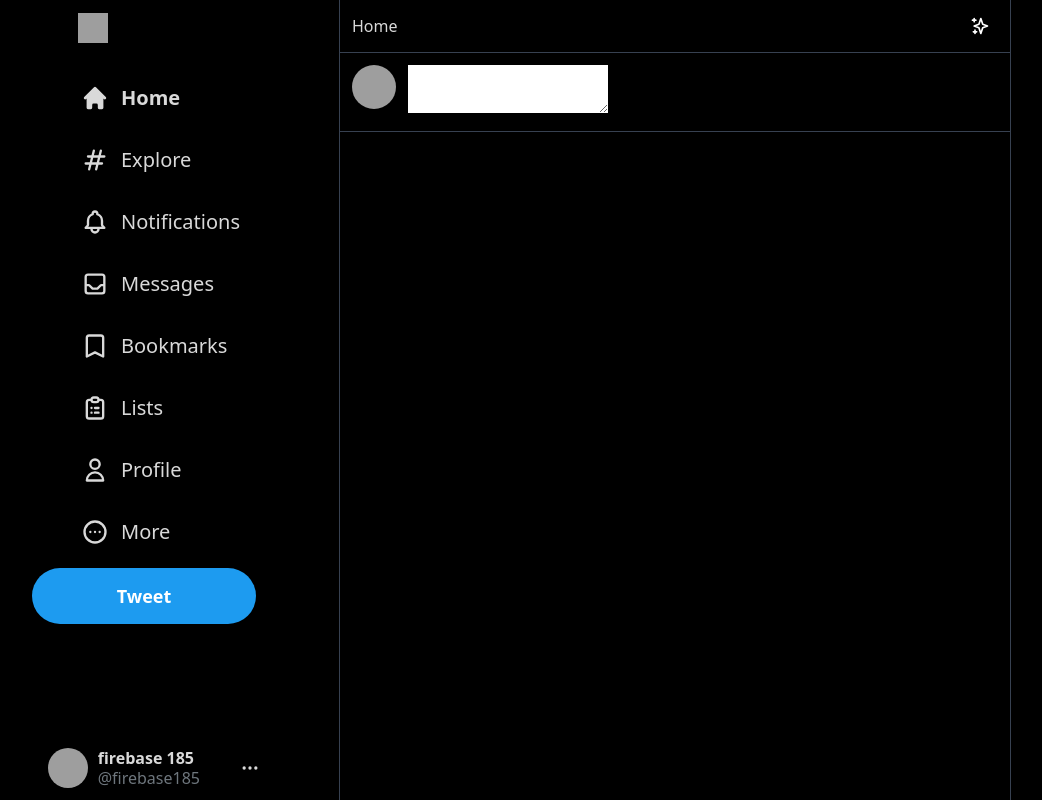
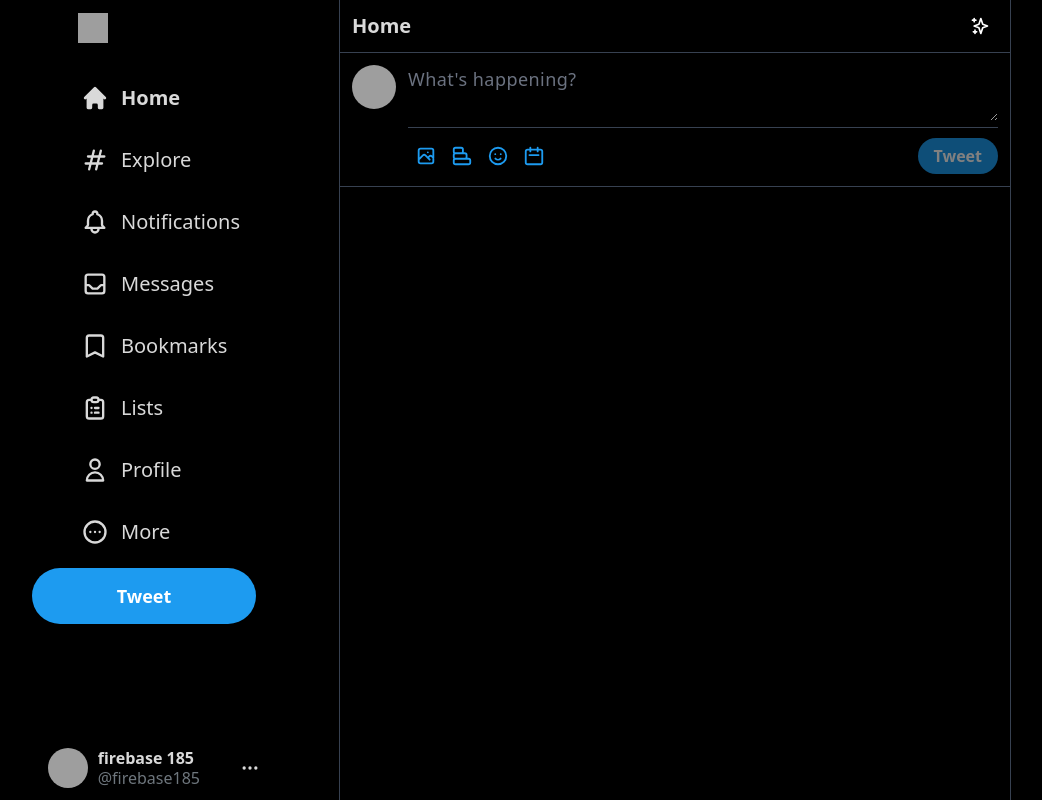
Before and after one commit to viktorCodes/farmers-market-demo, a Next.js app in the folder farmers-market-v9/: page / in a window 1280 px wide. Shown: the whole page, without its empty margins (63-1105 px from the left). Built offline with nearby package versions, Linux system fonts and the light colour scheme; grey boxes are pictures that could not be loaded.

Commit message:
having trouble with emoji mart css

```diff
--- a/farmers-market-v9/components/Feed.js
+++ b/farmers-market-v9/components/Feed.js
@@ -7,7 +7,7 @@ function Feed() {
     <div className="flex-grow border-l border-r border-gray-700 max-w-2xl sm:ml-[73px] xl:ml-[370px]">
 
         <div className="text-[#d9d9d9] flex items-center sm:justify-between py-2 px-3 sticky top-0 z-50 bg-black border-b border-gray-700">
-          <h2>Home</h2>
+          <h2 className="text-lg sm:text-xl font-bold">Home</h2>
 
            <div className="hoverAnimation w-9 h-9 flex items-center justify-center xl:px-0 ml-auto">
             <SparklesIcon className="h-5 text-white"/>
--- a/farmers-market-v9/components/Input.js
+++ b/farmers-market-v9/components/Input.js
@@ -1,26 +1,158 @@
+import {useRef, useState} from 'react';
+import{CalendarIcon,
+    ChartBarIcon,
+    EmojiHappyIcon,
+    PhotographIcon,
+    XIcon,} from "@heroicons/react/outline";
+    // const Picker = dynamic(() => import("emoji-picker-react"), { ssr: false });
+    import 'emoji-mart/css/emoji-mart.css';
+    import  { Picker }  from 'emoji-mart';
 
 
 function Input() {
 
-   // const [input, setInput] = useState("");
+    const [input, setInput] = useState("");
+    const [selectedFile, setSelectedFile] = useState(null);
+    const filePickerRef = useRef(null);
+    const [loading, setLoading] = useState(false);
+    const [showEmojis, setShowEmojis] = useState(false);
+
+    const sendPost = async () => {
+        if (loading) return;
+        setLoading(true);
+
+        const docRef = await addDoc(collection(db, "posts"), {
+          id: session.user.uid,
+          username: session.user.name,
+          userImg: session.user.image,
+          tag: session.user.tag,
+          text: input,
+          timestamp: serverTimestamp(),
+        });
+
+        const imageRef = ref(storage, `posts/${docRef.id}/image`);
+
+        if (selectedFile) {
+          await uploadString(imageRef, selectedFile, "data_url").then(async () => {
+            const downloadURL = await getDownloadURL(imageRef);
+            await updateDoc(doc(db, "posts", docRef.id), {
+              image: downloadURL,
+            });
+          });
+        }
+
+        setLoading(false);
+        setInput("");
+        setSelectedFile(null);
+        setShowEmojis(false);
+      };
+
+    const addImageToPost = (e) => {
+        const reader = new FileReader();
+        if (e.target.files[0]) {
+          reader.readAsDataURL(e.target.files[0]);
+        }
+
+        reader.onload = (readerEvent) => {
+          setSelectedFile(readerEvent.target.result);
+        };
+      };
+
+      const addEmoji = (e) => {
+        let sym = e.unified.split("-");
+        let codesArray = [];
+        sym.forEach((el) => codesArray.push("0x" + el));
+        let emoji = String.fromCodePoint(...codesArray);
+        setInput(input + emoji);
+      };
 
 
   return (
-    <div className={`border-b border-gray-700 p-3 flex space-x-3 overflow-y-scroll`}>
+    <div className={`border-b border-gray-700 p-3 flex space-x-3 overflow-y`}>
    <img
           src="C:\Users\VICTOR\farmers-market-v9\farmers-market-v9\public\logo144.png"           //{session.user.image}
           alt=""
           className="h-11 w-11 rounded-full cursor-pointer"
         />
 
-        <div className="w-full divide-y divide-gray-700">
-            <div className={``}>
+        <div className="divide-y divide-gray-700 w-full">
+            <div className={`${selectedFile && "pb-7"} ${input && "space-y-2.5"}`}>
 
-                <textarea  rows="2"></textarea>
+                <textarea value={input}
+                rows="2"
+                onChange={(e) => setInput(e.target.value)}
+                placeholder="What's happening?"
+                className="bg-transparent outline-none text-[#d9d9d9] text-lg placeholder-gray-500 tracking-wide w-full min-h-[50px]"/>
 
 
+
+         {selectedFile && (
+            <div className="relative">
+              <div
+                className="absolute w-8 h-8 bg-[#15181c] hover:bg-[#272c26] bg-opacity-75 rounded-full flex items-center justify-center top-1 left-1 cursor-pointer"
+                onClick={() => setSelectedFile(null)}
+              >
+                <XIcon className="text-white h-5" />
+              </div>
+              <img
+                src={selectedFile}
+                alt=""
+                className="rounded-2xl max-h-80 object-contain"
+              />
             </div>
+          )}
+          </div>
+          {!loading && (
+          <div className="flex items-center justify-between pt-2.5">
+            <div className="flex items-center">
+              <div
+                className="icon"
+                onClick={() => filePickerRef.current.click()}
+              >
+                <PhotographIcon className="text-[#1d9bf0] h-[22px]" />
+                <input
+                  type="file"
+                  ref={filePickerRef}
+                  hidden
+                  onChange={addImageToPost}
+                />
+              </div>
 
+              <div className="icon rotate-90">
+                <ChartBarIcon className="text-[#1d9bf0] h-[22px]" />
+              </div>
+
+              <div className="icon" onClick={() => setShowEmojis(!showEmojis)}>
+                <EmojiHappyIcon className="text-[#1d9bf0] h-[22px]" />
+              </div>
+
+              <div className="icon">
+                <CalendarIcon className="text-[#1d9bf0] h-[22px]" />
+              </div>
+
+        {showEmojis && (
+                <Picker
+                    onSelect={addEmoji}
+                    style={{
+                    position: "absolute",
+                    marginTop: "465px",
+                    marginLeft: -40,
+                    maxWidth: "320px",
+                    borderRadius: "20px",
+                  }}
+                  theme="dark"
+                />
+              )}
+            </div>
+            <button
+              className="bg-[#1d9bf0] text-white rounded-full px-4 py-1.5 font-bold shadow-md hover:bg-[#1a8cd8] disabled:hover:bg-[#1d9bf0] disabled:opacity-50 disabled:cursor-default"
+              disabled={!input && !selectedFile}
+              onClick={sendPost}
+            >
+              Tweet
+            </button>
+          </div>
+        )}
         </div>
 
     </div>
--- a/farmers-market-v9/package.json
+++ b/farmers-market-v9/package.json
@@ -9,7 +9,10 @@
     "lint": "next lint"
   },
   "dependencies": {
+    "@emoji-mart/data": "^1.0.6",
+    "@emoji-mart/react": "^1.0.1",
     "@heroicons/react": "^1.0.6",
+    "emoji-mart": "^5.2.2",
     "next": "12.3.1",
     "react": "18.2.0",
     "react-dom": "18.2.0"
```
Also changed, not shown: 1 other file (tests, documents, lock files or other folders).
